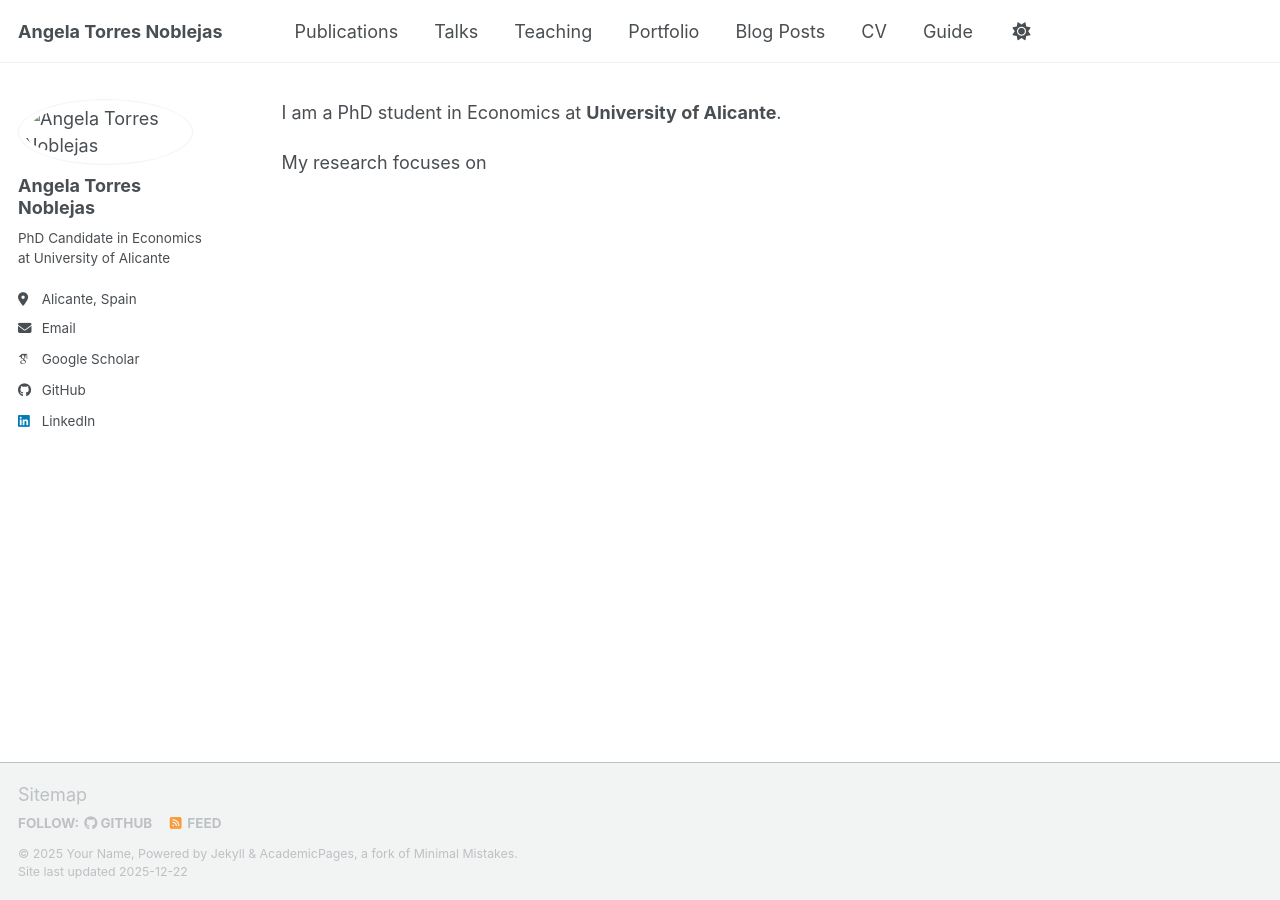
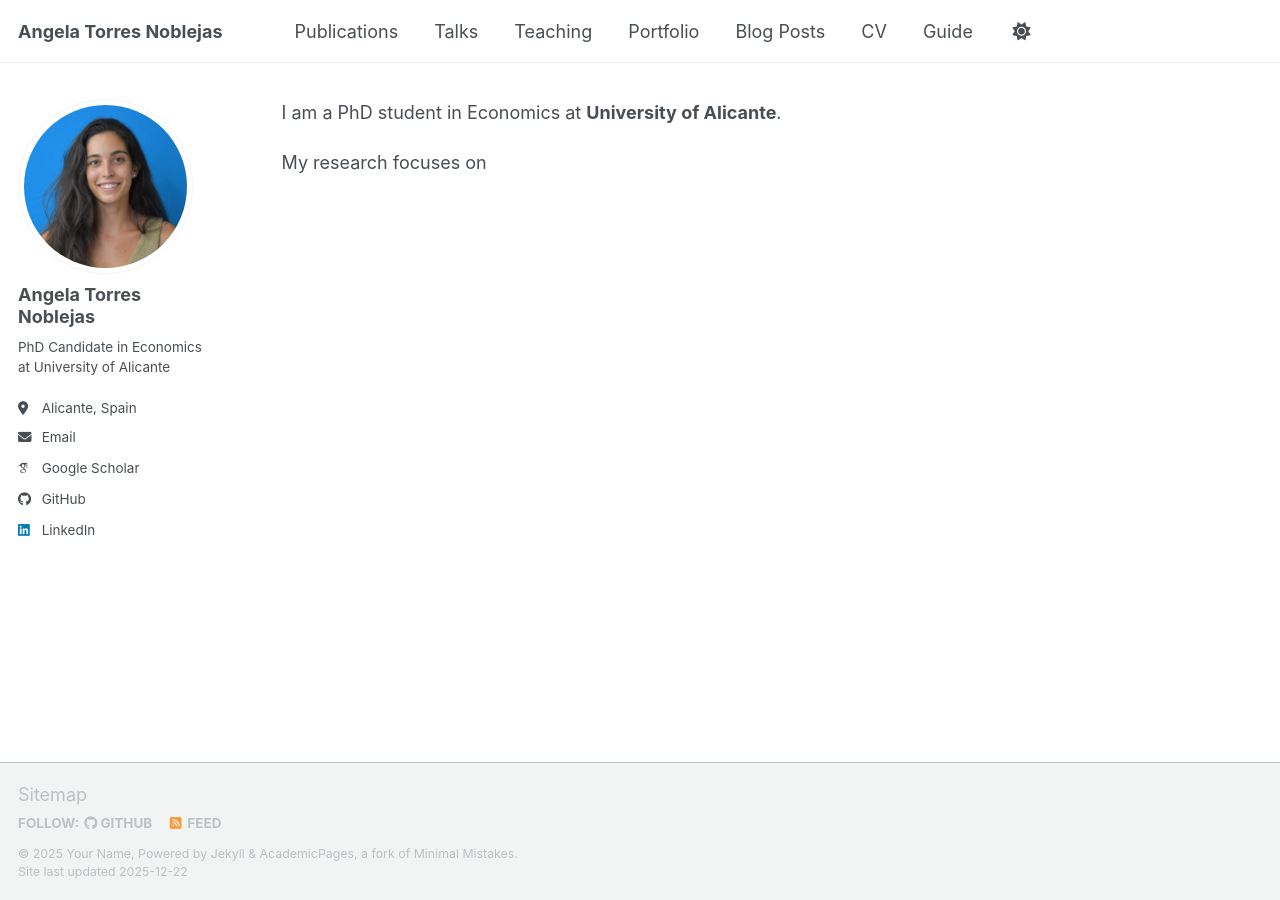
Before and after one commit to angelatorresnoblejas/angelatorresnoblejas.github.io, a Jekyll site: the page built from index.md, in a window 1280 px wide. Built offline with Jekyll 4.4.1, drawn with Linux system fonts in a browser that asks for light colours; some web fonts are replaced; a script bundle is joined from its source files by our own code; library files that are not in the unit come from our copies.

Commit message:
Fix avatar configuration

```diff
--- a/_config.yml
+++ b/_config.yml
@@ -23,7 +23,7 @@ repository               : "academicpages/academicpages.github.io"
 #               Additional customization can be done by editing /_includes/author-profile.html
 author:
   name             : "Angela Torres Noblejas"
-  avatar           : "/images/avatar.jpg"
+  avatar           : "avatar.jpg"
   bio              : "PhD Candidate in Economics at University of Alicante"
   location         : "Alicante, Spain"
 
```
